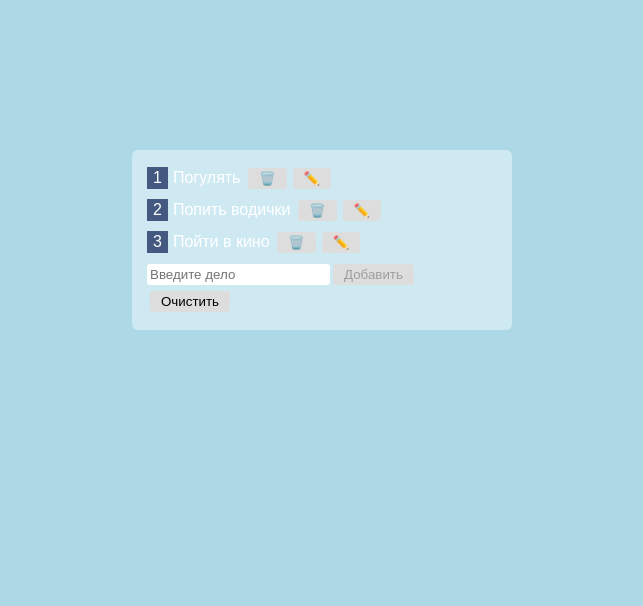
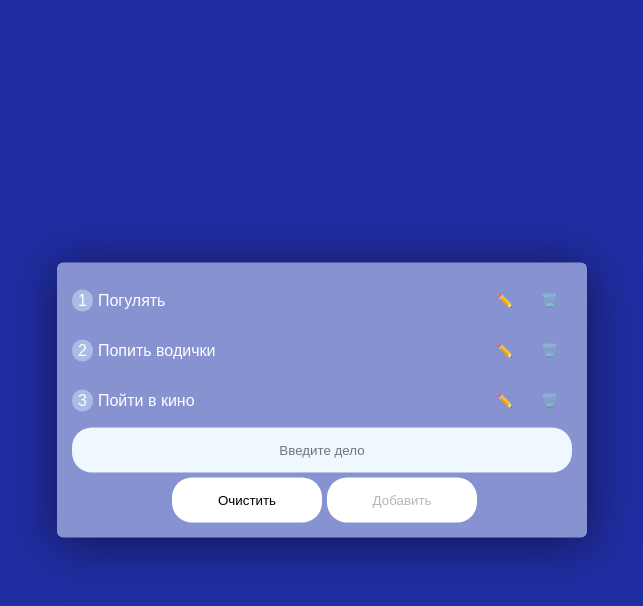
Before and after one commit to loppy33/to-do-app, a plain HTML site: page index.html in a window 1280 px wide. Shown: the whole page, without its empty margins (318-961 px from the left). Drawn offline with nearby package versions, Linux system fonts and the light colour scheme.

Commit message:
new commit

```diff
--- a/css/style.css
+++ b/css/style.css
@@ -7,7 +7,7 @@
 
 html {
     height: 100%;
-    background-color: lightblue;
+    background-color: rgb(32, 45, 161);
 }
 
 .intro {
@@ -20,15 +20,19 @@ html {
 form{
     position: absolute;
 
-    top: 150px;
+    top: 50%;
     left: 50%;
-    transform: translateX(-50%);
+    transform: translate(-50%, -50%);
 
     background-color: rgba(240, 249, 255, 0.493);
-    width: 350px;
+    width: 500px;
     padding: 15px;
     border: none;
     border-radius: 6px;
+
+    text-align: center;
+
+    box-shadow: 0 5px 50px rgba(0, 0, 0, 0.5);
 }
 
 
@@ -40,7 +44,7 @@ ol {
 
 li{
     list-style: none;
-    line-height: 20px;
+    line-height: 45px;
     margin: 0 0 5px 0;
 }
 
@@ -54,8 +58,9 @@ li:before {
     height: auto;
     width: auto;
     margin: 0 5px 0 0;
-    background-color: rgba(3, 21, 73, 0.678);
+    background-color: rgba(205, 227, 252, 0.5);
     padding: 2px 6px;
+    border-radius: 300px;
 }
 
 
@@ -63,23 +68,52 @@ button {
     cursor: pointer;
     border: none;
 
-    border-radius: 3px;
-    background-color: #ddd;
-    padding: 3px 11px;
+    border-radius: 300px;
+    background-color: transparent;
 
-    margin: 3px;
+    width: 45px;
+    line-height: 45px;
+
+    float: right;
+
+    /* margin: 0 ; */
     transition: 0.3s;
 }
 
 button:hover{
-    background-color: #fff;
+    background-color: rgba(255, 255, 255, 0.096);
 }
 
 input {
+    background-color: aliceblue;
+
     border: none;
-    border-radius: 3px;
+    border-radius: 20px;
+
     padding: 3px;
+    box-sizing: border-box;
+
     outline: none;
+
+    width: calc(100% - 310px);
+    height: 45px;
+    text-align: center;
+
+    width: 100%;
+    margin-bottom: 5px;
+}
+
+input ~ button {
+    background-color: #fff;
+    width: 150px;
+    border-radius: 20px;
+    margin-left: 5px;
+    display: inline-block;
+    float: none;
+}
+
+input ~ button:hover {
+    background-color: rgba(255, 255, 255, 0.836);
 }
 
 .modal {
@@ -89,6 +123,8 @@ input {
     background-color: rgba(0, 0, 0, 0.507);
     width: 100%;
     height: 100%;
+
+    backdrop-filter: blur(50px);
 }
 
 .modalShow {
--- a/js/script.js
+++ b/js/script.js
@@ -103,8 +103,8 @@ class App extends React.Component {
                         }
                     </ol>
                     <input placeholder="Введите дело" type="text" onChange={(e) => this.setState({ text: e.target.value })} value={this.state.text} />
+                    <button disabled={this.state.items.length > 0 ? false : true} type='button' onClick={() => this.handleClear()} >Очистить</button>
                     <button style={{ cursor: this.state.text.length > 15 ? 'not-allowed' : (this.state.text.length == 0 ? 'not-allowed' : 'pointer' )}} disabled={this.state.text.length > 0 ? (this.state.text.length < 15 ? false : true) : true}>Добавить</button>
-                    <button disabled={this.state.items.length > 0 ? false : true} type='button' onClick={() => this.handleClear()} >Очистить</button>
                 </form>
             </div>
         )
```
